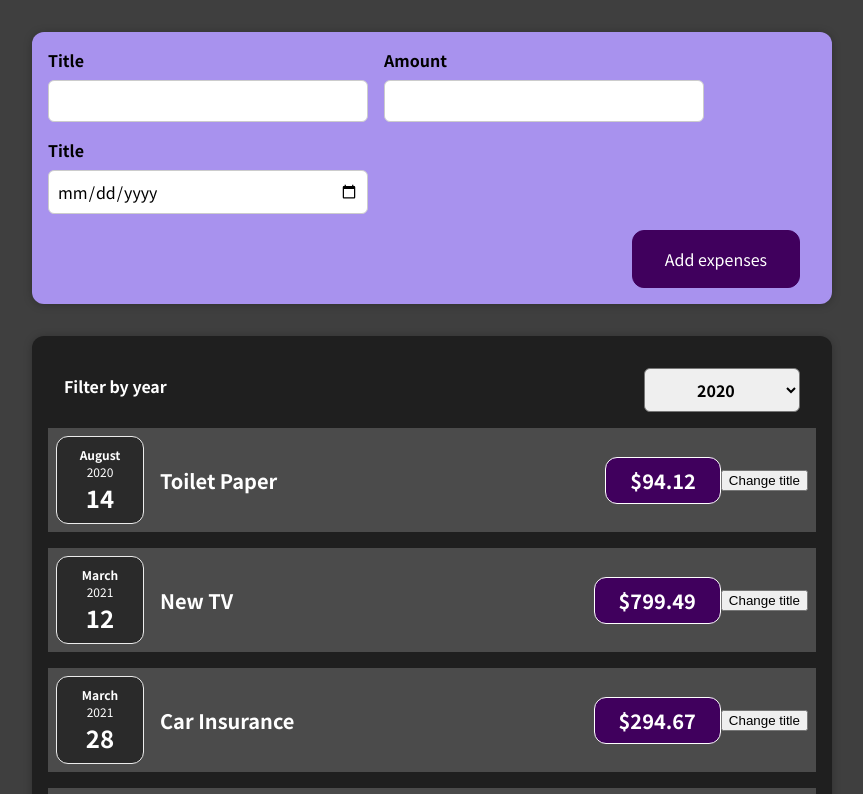
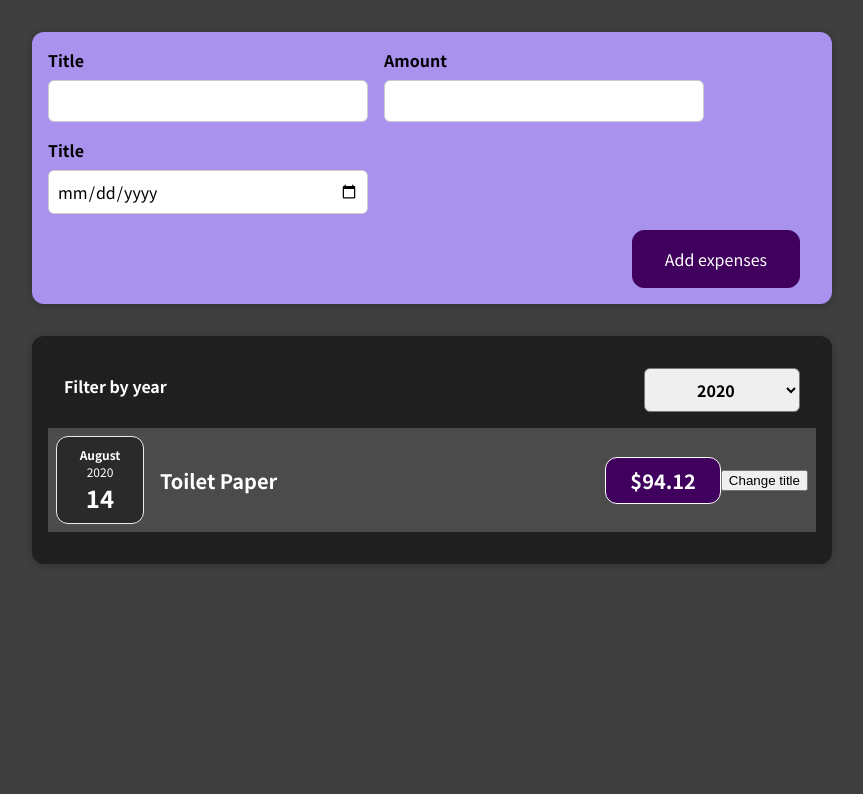
Before and after one commit to beenzino48/1st-React-project, a React (Create React App) app: page / in a window 1280 px wide. Shown: the top 794 px of the page, without its empty margins (208-1071 px from the left). Built offline with nearby package versions, Linux system fonts and the light colour scheme.

Commit message:
added logic for filtering expenses dropdown by creating a new array wwhich filters by date and then using this as the new expense array which is taken in App.js

```diff
--- a/src/App.js
+++ b/src/App.js
@@ -30,8 +30,9 @@
 ];
 
 const App = () => {
+  // Set the useState so that you can add a new expense to the array of expenses
   const [expenses, setExpenses] = useState(DUMMY_EXPENSES);
-
+  // create the function which changes the old state to the new useState
   const addExpenseHandler = (expense) => {
     setExpenses((prevExpenses) => {
       return [expense, ...prevExpenses];
@@ -42,7 +43,7 @@
     <div>
       {/* Gets users input, returns user's expense data */}
       <NewExpense onAddExpense={addExpenseHandler} />
-      {/* Displays expense data in a list contained in a card */}
+      {/* items(expenses) is the array of expenses created in expenses.js */}
       <Expenses items={expenses} />
     </div>
   );
--- a/src/components/Expenses/Expenses.js
+++ b/src/components/Expenses/Expenses.js
@@ -4,11 +4,17 @@
 import ExpensesFilter from "./ExpensesFilter";
 
 const Expenses = (props) => {
+  // set the useState
   const [filteredYear, setFilteredYear] = useState("2020");
-
+  // create the function for the dropdown list of filtered years
   const filterChangeHandler = (selectedYear) => {
     setFilteredYear(selectedYear);
   };
+  // filteredExpenses is an array that takes props.item array, filters for dates
+  // returns expense.date === to the original state filteredYear
+  const filteredExpenses = props.items.filter((expense) => {
+    return expense.date.getFullYear().toString() === filteredYear;
+  });
   return (
     <div className="expenses">
       <ExpensesFilter
@@ -16,7 +22,7 @@
         onChangeFilter={filterChangeHandler}
       />
       {/* array off all my expenses */}
-      {props.items.map((expense) => (
+      {filteredExpenses.map((expense) => (
         <ExpenseItem
           key={expense.id}
           title={expense.title}
```
